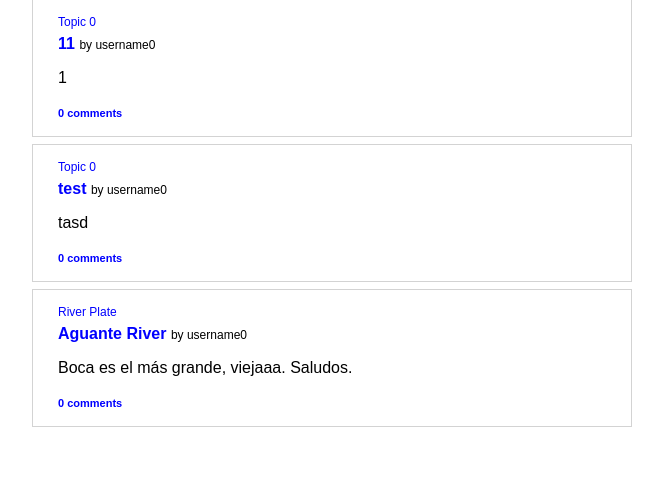
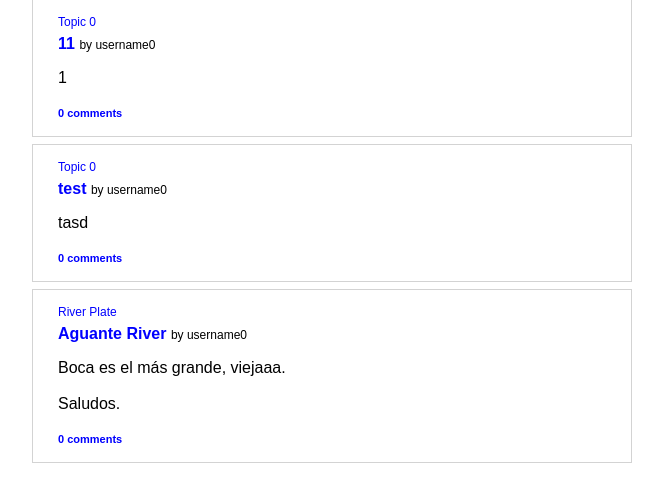
Before and after one commit to lugrao/cs5w-django-forum, a Django app: page /all-posts in a window 1280 px wide. Shown: the part 492-986 px from the top of the page, without its empty margins (308-971 px from the left). Before the commit the page ends 919 px from the top, so only its background shows below. Run offline with Django 3.2, Linux system fonts and the light colour scheme; data comes from the database, SQL or seed files in the repository; both versions use the stored data as it was after the commit.

Commit message:
display spaces in post

```diff
--- a/forum/static/forum/posts.css
+++ b/forum/static/forum/posts.css
@@ -10,6 +10,10 @@
   margin: 7px auto;
 }
 
+.post p {
+  white-space: pre;
+}
+
 .topic-name {
   display: block;
   font-size: 12px;
@@ -18,7 +22,7 @@
 }
 
 .post-title {
-    font-weight: bold;
+  font-weight: bold;
 }
 
 .post-by {
@@ -35,7 +39,6 @@
   font-weight: bold;
 }
 
-
 .edit-delete {
   margin-bottom: 0;
   float: right;
--- a/forum/templates/forum/topic.html
+++ b/forum/templates/forum/topic.html
@@ -10,7 +10,6 @@
         <p class="message">{{ message }}</p>
     {% endif %}
 
-    {% if posts %}
     <div id="topic">
         <div id="topic-name">
             <h1>{{ topic.name }}</h1>
@@ -28,6 +27,8 @@
         {% if user.is_authenticated%}
             <p><a href="{% url 'new_post' topic.name %}">New post</a></p>
         {% endif %}
+
+        {% if posts %}
             <ul>
                 {% for post in posts %}
                     <li class="post">
@@ -43,7 +44,6 @@
                     </li>
                 {% endfor %}
             </ul>
+        {% endif %}
     </div>
-        {%  else %}
-    {% endif %}
 {% endblock %}
--- a/forum/util.py
+++ b/forum/util.py
@@ -21,7 +21,7 @@ def parse_posts(all_posts, user):
     return posts
 
 
-def parse_topics(all_topics, user):
+def parse_topics(all_topics):
     topics = []
 
     for topic in all_topics:
```
Also changed, not shown: db.sqlite3. Lines whose indentation alone changed are shown as unchanged.
